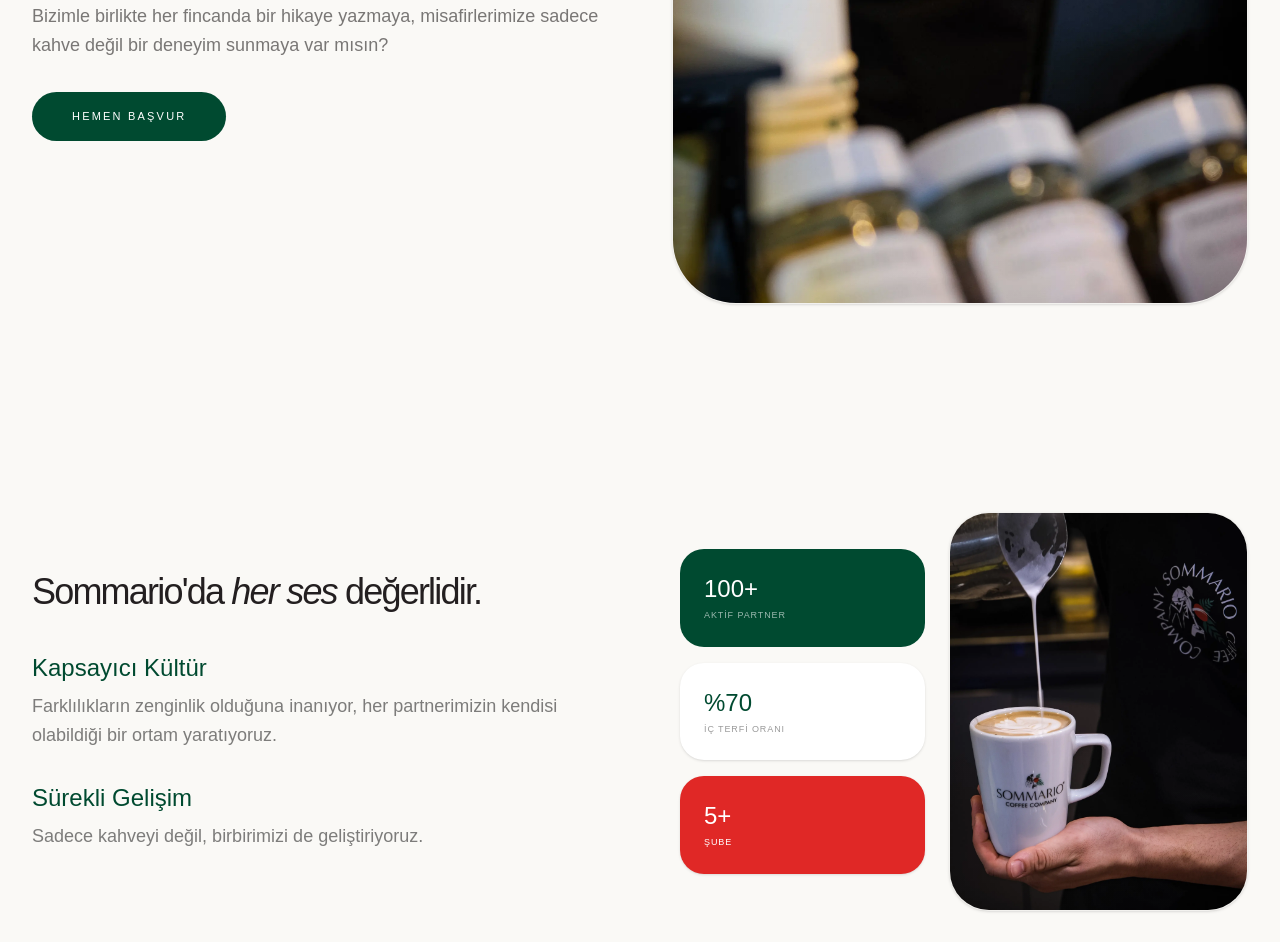
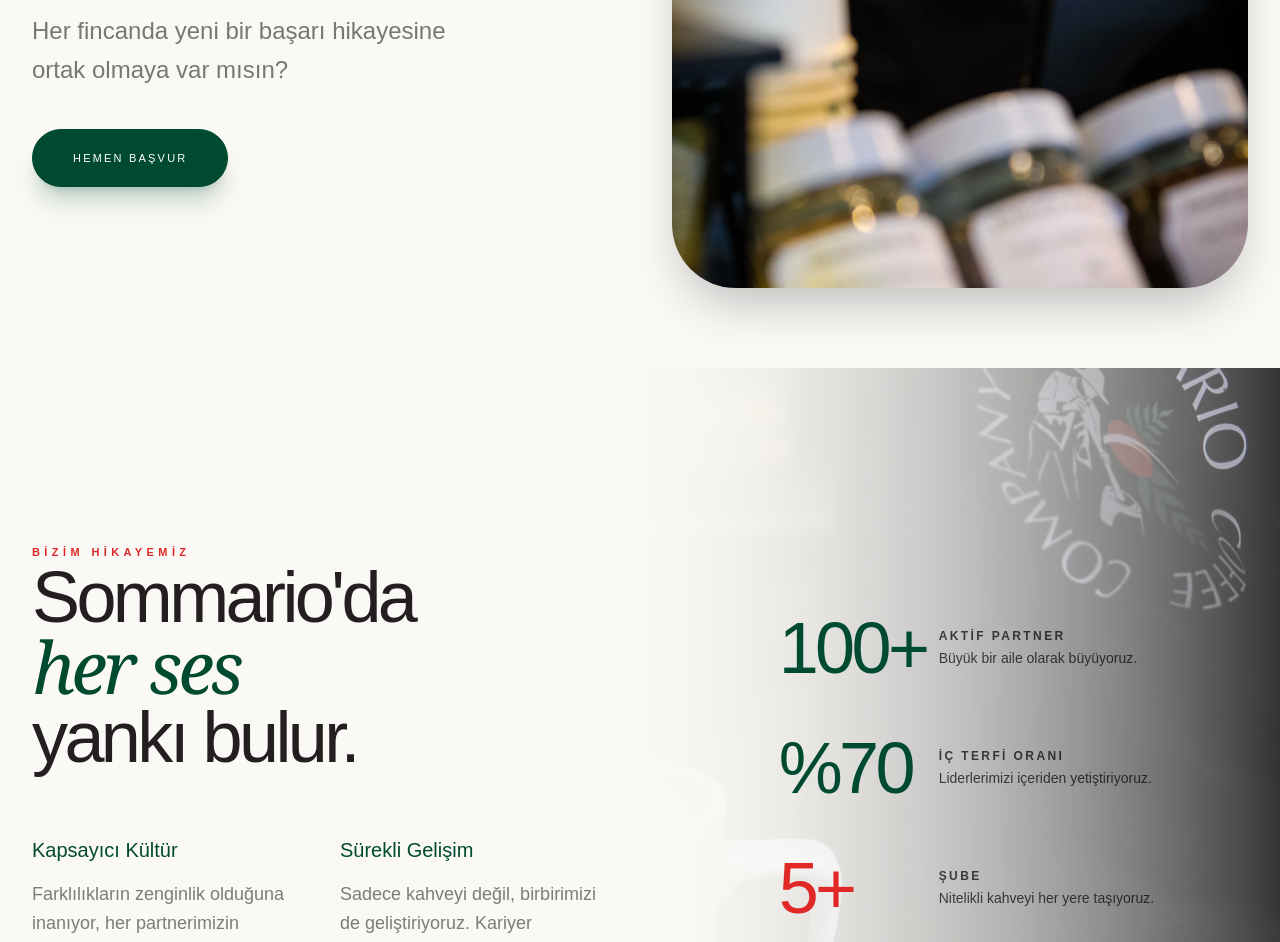
Before and after one commit to OktanEfe/sommario, a Next.js app: page /kariyer in a window 1280 px wide. Shown: the part 640-1582 px from the top of the page. Built offline with nearby package versions, Linux system fonts and the light colour scheme.

Commit message:
fix career page

```diff
--- a/src/app/layout.tsx
+++ b/src/app/layout.tsx
@@ -93,7 +93,7 @@
         <div className="relative w-full overflow-x-hidden">
           <SmoothScroll>
             <Navbar />
-            <main className="pt-24 overflow-x-hidden">
+            <main className="pt-20 overflow-x-hidden">
               <PageTransition>
               {children}
               <Analytics />
--- a/src/components/sections/Hero.tsx
+++ b/src/components/sections/Hero.tsx
@@ -23,7 +23,7 @@
 
   return (
     <section className="w-full bg-white py-10 md:py-14">
-<div className="relative w-[85%] md:w-[85%] xl:w-[80%] 2xl:w-[70%] max-w-[1400px] mx-auto">        <div className="relative aspect-[16/9] overflow-hidden rounded-[28px] shadow-[0_25px_60px_rgba(0,0,0,0.08)]">
+<div className="relative w-[85%] md:w-[95%] xl:w-[80%] 2xl:w-[70%] max-w-[1400px] mx-auto">        <div className="relative aspect-[16/9] overflow-hidden rounded-[28px] shadow-[0_25px_60px_rgba(0,0,0,0.08)]">
           {slides.map((slide, index) => (
             <div
               key={slide.id}
--- a/src/components/sections/franchise/FranchiseHero.tsx
+++ b/src/components/sections/franchise/FranchiseHero.tsx
@@ -12,7 +12,7 @@
               İş Ortaklığı
             </span>
 
-            <h1 className="text-[42px] sm:text-[52px] md:text-[64px] xl:text-[76px] font-light tracking-tighter text-[#231F20] leading-[1.02] break-words">
+            <h1 className="text-[46px] sm:text-[52px] md:text-[64px] xl:text-[76px] font-light tracking-tighter text-[#231F20] leading-[1.02] break-words">
               Birlikte{" "}
               <span className="italic font-serif text-[#004A30]">
                 Büyüyelim.
--- a/src/components/sections/kariyer/CareerHero.tsx
+++ b/src/components/sections/kariyer/CareerHero.tsx
@@ -3,44 +3,56 @@
 import Image from "next/image";
 
 const CareerHero = () => {
+  const scrollToSection = (id: string) => {
+    const target = document.getElementById(id);
+    if (target) {
+      target.scrollIntoView({
+        behavior: "smooth",
+        block: "start",
+      });
+    }
+  };
+
   return (
     <section className="pt-32 pb-20 bg-[#FAF9F6]">
       <div className="max-w-[1280px] mx-auto px-8 grid grid-cols-1 md:grid-cols-2 gap-16 items-center">
-
-        <div className="space-y-8">
-          <span className="text-[10px] tracking-[0.5em] uppercase text-[#004A30] font-semibold">
+        <div className="space-y-10">
+          <span className="text-[11px] tracking-[0.5em] uppercase text-[#004A30] font-bold">
             Kariyer
           </span>
 
-          <h1 className="text-5xl md:text-6xl font-light tracking-tighter text-[#231F20] leading-[1.1]">
-            Sommario&apos;da bir çalışan değil, <br />
-            <span className="italic">bir partnersin.</span>
+          <h1 className="text-6xl md:text-8xl font-light tracking-tighter text-[#231F20] leading-[0.95]">
+            Sommario&apos;da <br /> bir partner, <br />
+            <span className="italic font-serif">bir hikayesin.</span>
           </h1>
 
-          <p className="text-lg text-[#231F20]/60 font-light leading-relaxed">
-            Bizimle birlikte her fincanda bir hikaye yazmaya, misafirlerimize sadece kahve değil bir deneyim sunmaya var mısın?
+          <p className="text-xl md:text-2xl text-[#231F20]/60 font-light leading-relaxed max-w-md">
+            Her fincanda yeni bir başarı hikayesine ortak olmaya var mısın?
           </p>
 
-          <button className="px-10 py-4 bg-[#004A30] text-white text-[11px] uppercase tracking-[0.2em] rounded-full hover:opacity-90 transition-all">
-            Hemen Başvur
-          </button>
+          <div className="flex flex-wrap gap-4 items-center">
+            <button
+              onClick={() => scrollToSection("career-form")}
+              className="px-10 py-5 bg-[#004A30] text-white text-[11px] uppercase tracking-[0.2em] rounded-full border border-[#004A30]
+              transition-all duration-300 ease-out shadow-xl shadow-[#004A30]/20
+              hover:bg-white hover:text-[#004A30] hover:shadow-[#004A30]/10 hover:scale-[1.03]"
+            >
+              Hemen Başvur
+            </button>
+
+
+          </div>
         </div>
 
-        <div className="relative aspect-[4/5] rounded-[4rem] overflow-hidden border border-black/[0.03] shadow-sm group">
-
+        <div className="relative aspect-[4/5] rounded-[4rem] overflow-hidden shadow-2xl">
           <Image
             src="/kariyer/hero.webp"
-            alt="Sommario Kariyer"
+            alt="Hero"
             fill
             priority
-            className="object-cover transition-transform duration-[1500ms] group-hover:scale-105"
-            sizes="(max-width: 768px) 100vw, 50vw"
+            className="object-cover"
           />
-
-          <div className="absolute inset-0 bg-gradient-to-t from-black/10 via-transparent to-transparent" />
-
         </div>
-
       </div>
     </section>
   );
--- a/src/components/sections/kariyer/CareerPhilosophy.tsx
+++ b/src/components/sections/kariyer/CareerPhilosophy.tsx
@@ -2,84 +2,94 @@
 import React from "react";
 import Image from "next/image";
 
+
 const CareerPhilosophy = () => {
   return (
-    <section className="py-32 bg-[#FAF9F6]">
-      <div className="max-w-[1280px] mx-auto px-8">
-        <div className="flex flex-col md:flex-row gap-20 items-center">
+    <section className="relative w-full min-h-[800px] flex items-center bg-[#FAF9F6] overflow-hidden">
 
-          <div className="w-full md:w-1/2 space-y-10">
-            <h2 className="text-4xl font-light tracking-tighter text-[#231F20]">
-              Sommario&apos;da <span className="italic">her ses</span> değerlidir.
+      <div className="absolute inset-0 z-0">
+        <div className="absolute inset-0 bg-gradient-to-r from-[#FAF9F6] via-[#FAF9F6]/90 to-transparent z-10" />
+        <div className="relative w-full h-full lg:w-3/4 lg:ml-auto">
+          <Image
+            src="/kariyer/kariyer.webp"
+            alt="Sommario Team"
+            fill
+            className="object-cover object-center grayscale-[20%] opacity-80"
+            priority
+          />
+        </div>
+      </div>
+
+      <div className="relative z-20 max-w-[1280px] mx-auto px-8 w-full py-24">
+        <div className="grid grid-cols-1 lg:grid-cols-12 gap-16">
+
+          <div className="lg:col-span-6 space-y-16">
+            <div className="space-y-6">
+              <span className="text-[#E02826] text-[11px] uppercase tracking-[0.4em] font-bold">Bizim Hikayemiz</span>
+              <h2 className="text-5xl md:text-7xl font-light tracking-tighter text-[#231F20] leading-[0.95]">
+                Sommario&apos;da <br />
+                <span className="italic font-serif text-[#004A30]">her ses</span> <br />
+                yankı bulur.
               </h2>
+            </div>
 
-            <div className="space-y-8">
-              <div className="space-y-2">
-                <h4 className="text-2xl text-[#004A30]">Kapsayıcı Kültür</h4>
+            <div className="grid grid-cols-1 md:grid-cols-2 gap-10">
+              <div className="space-y-4">
+                <h4 className="text-xl font-medium text-[#004A30]">Kapsayıcı Kültür</h4>
                 <p className="text-lg text-black/50 font-light leading-relaxed">
                   Farklılıkların zenginlik olduğuna inanıyor, her partnerimizin kendisi olabildiği bir ortam yaratıyoruz.
                 </p>
               </div>
-
-              <div className="space-y-2">
-                <h4 className="text-2xl text-[#004A30]">Sürekli Gelişim</h4>
+              <div className="space-y-4">
+                <h4 className="text-xl font-medium text-[#004A30]">Sürekli Gelişim</h4>
                 <p className="text-lg text-black/50 font-light leading-relaxed">
-                  Sadece kahveyi değil, birbirimizi de geliştiriyoruz.
+                  Sadece kahveyi değil, birbirimizi de geliştiriyoruz. Kariyer yolculuğunuzda daima yanınızdayız.
                 </p>
               </div>
             </div>
           </div>
 
-          <div className="w-full md:w-1/2 flex items-center gap-6">
+          <div className="lg:col-span-5 lg:col-start-8 flex flex-col justify-center gap-12">
 
-            <div className="flex flex-col gap-4 w-[45%]">
-            <div className="bg-[#004A30] rounded-3xl p-6 flex flex-col justify-end text-white">
-                <span className="text-2xl font-light mb-1">
+          <div className="flex items-center gap-5 md:gap-8 group">
+  <div className="text-4xl md:text-6xl lg:text-7xl font-extralight text-[#004A30] tracking-tighter w-20 md:w-32">
     100+
-                </span>
-                <p className="text-[9px] uppercase tracking-widest opacity-60">
-                  Aktif Partner
-                </p>
   </div>
-              <div className="bg-white rounded-3xl p-6 flex flex-col justify-end shadow-sm">
-                <span className="text-2xl font-light text-[#004A30] mb-1">
-                  %70
-                </span>
-                <p className="text-[9px] uppercase tracking-widest text-black/40">
-                  İç Terfi Oranı
-                </p>
+  <div className="space-y-1">
+    <h5 className="text-xs uppercase tracking-[0.2em] font-bold text-black/70">Aktif Partner</h5>
+    <p className="text-xs md:text-sm text-black/70 font-light">Büyük bir aile olarak büyüyoruz.</p>
+  </div>
 </div>
 
-
-              <div className="bg-[#E02826] rounded-3xl p-6 flex flex-col justify-end shadow-sm">
-                <span className="text-2xl font-light text-white mb-1">
-                  5+
-                </span>
-                <p className="text-[9px] uppercase tracking-widest text-white">
-Şube               </p>
+<div className="flex items-center gap-5 md:gap-8 group">
+  <div className="text-4xl md:text-6xl lg:text-7xl font-extralight text-[#004A30] tracking-tighter w-20 md:w-32">
+    %70
+  </div>
+  <div className="space-y-1">
+    <h5 className="text-xs uppercase tracking-[0.2em] font-bold text-black/70">İç Terfi Oranı</h5>
+    <p className="text-xs md:text-sm text-black/70 font-light">Liderlerimizi içeriden yetiştiriyoruz.</p>
+  </div>
 </div>
 
-
-
+<div className="flex items-center gap-5 md:gap-8 group">
+  <div className="text-4xl md:text-6xl lg:text-7xl font-extralight text-[#E02826] tracking-tighter w-20 md:w-32">
+    5+
   </div>
-
-            <div className="relative w-[55%] aspect-[3/4] rounded-[2.5rem] overflow-hidden shadow-sm border border-black/[0.03] group">
-              <Image
-                src="/kariyer/kariyer.webp"
-                alt="Sommario Team"
-                fill
-                className="object-cover transition-transform duration-[1200ms] group-hover:scale-105"
-                sizes="(max-width: 768px) 100vw, 50vw"
-              />
-
-              <div className="absolute inset-0 bg-gradient-to-t from-black/10 via-transparent to-transparent" />
+  <div className="space-y-1">
+    <h5 className="text-xs uppercase tracking-[0.2em] font-bold text-black/70">Şube</h5>
+    <p className="text-xs md:text-sm text-black/70 font-light">Nitelikli kahveyi her yere taşıyoruz.</p>
+  </div>
 </div>
 
           </div>
 
         </div>
       </div>
-    </section>
+
+{/* Mobil: /90 */}
+<div className="absolute inset-0 bg-gradient-to-r from-[#FAF9F6] via-[#FAF9F6]/85 to-transparent z-10 lg:hidden" />
+{/* Desktop: /95 */}
+<div className="absolute inset-0 bg-gradient-to-r from-[#FAF9F6] via-[#FAF9F6]/95 to-transparent z-10 hidden lg:block" />    </section>
   );
 };
 
```
Lines whose indentation alone changed are shown as unchanged.
